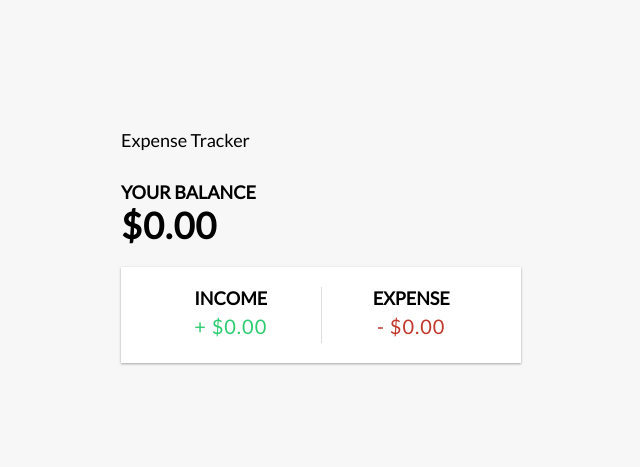
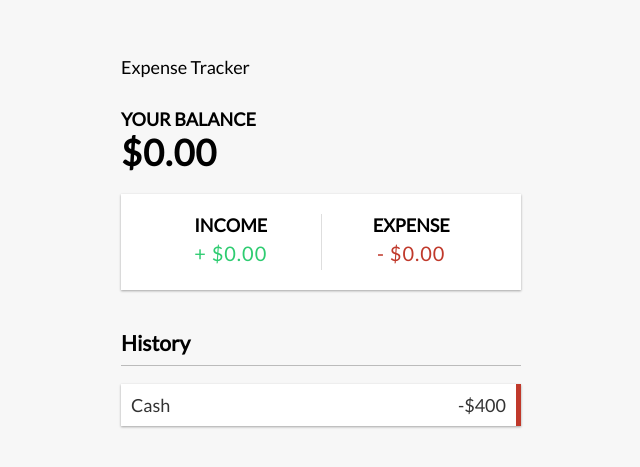
Before and after one commit to tusharchemate/expence-tracker, a React (Create React App) app: page / in a window 1280 px wide. Shown: the part 139-606 px from the top of the page, without its empty margins (319-959 px from the left). Built offline with nearby package versions, Linux system fonts and the light colour scheme; the HTML template or start-up script is replaced by a standard one.

Commit message:
added transaction list in the app

```diff
--- a/src/App.js
+++ b/src/App.js
@@ -3,6 +3,7 @@ import './App.css';
 import Header from './Header';
 import Balance from './Balance';
 import IncomeExpenses from './IncomeExpenses';
+import TransactionList from './TransactionList';
 
 function App() {
   return (
@@ -11,6 +12,7 @@ function App() {
       <div className="container">
         <Balance />
         <IncomeExpenses />
+        <TransactionList/>
       </div>
     </div>
   );
```
